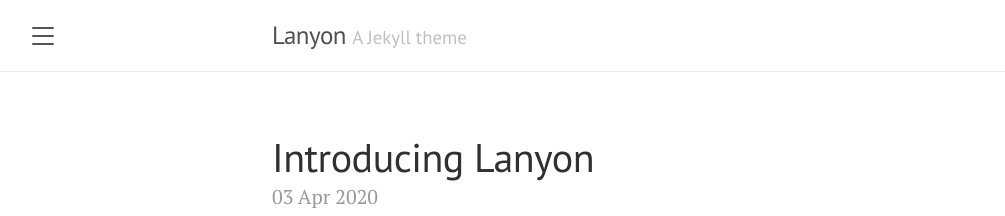
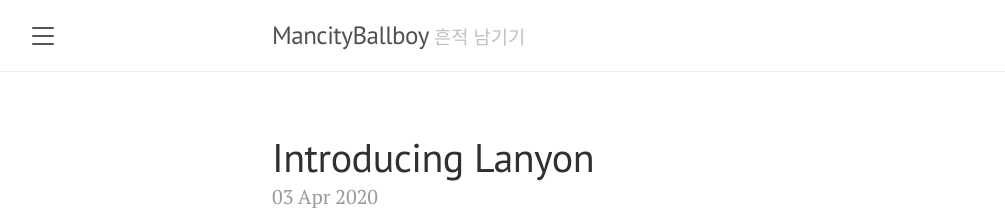
Before and after one commit to yhnb3/yhnb3.github.io, a Jekyll site: the page built from index.html, in a window 1280 px wide and 900 px high. Shown: the top 216 px of the window, without its empty margins (8-1013 px from the left). Built offline with Jekyll 4.4.1, drawn with Linux system fonts in a browser that asks for light colours; the list of posts is cut into pages by our own code; some of the changed lines change nothing that is shown.

Commit message:
costumizing page

```diff
--- a/_config.yml
+++ b/_config.yml
@@ -1,7 +1,7 @@
 # Setup
-title:               Lanyon
-tagline:             'A Jekyll theme'
-description:         'A reserved <a href="https://jekyllrb.com" target="_blank">Jekyll</a> theme that places the utmost gravity on content with a hidden drawer. Made by <a href="https://twitter.com/mdo" target="_blank">@mdo</a>.'
+title:               MancityBallboy
+tagline:             '흔적 남기기'
+description:         '좋은 개발자를 꿈꾸는 볼보이의 공부한 흔적을 남기는 공간입니다.'
 url:                 'https://yhnb3.github.io'
 baseurl:             ''
 paginate:            5
@@ -9,9 +9,9 @@
 
 # About/contact
 author:
-  name:              Mark Otto
-  url:               https://twitter.com/mdo
-  email:             markdotto@gmail.com
+  name:              엄강우
+  url:               https://github.com/yhnb3
+  email:             yhnb33@gmail.com
 
 # Gems
 plugins:
```
